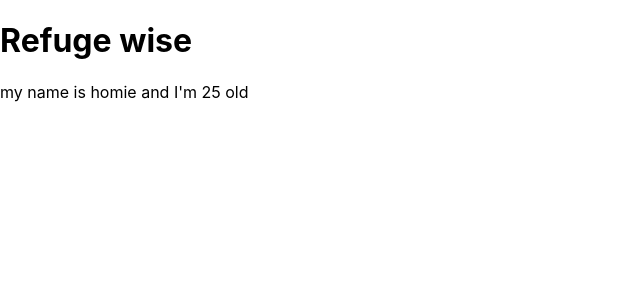
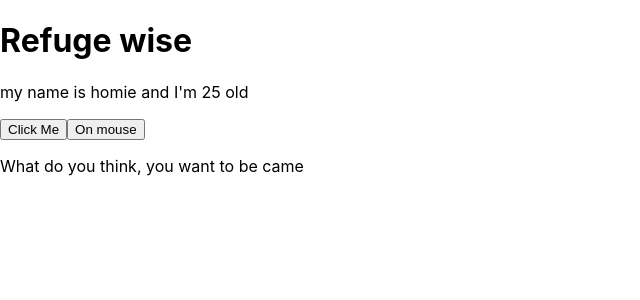
Before and after one commit to wagolemusa/reactpractice, a React (Create React App) app: page / in a window 1280 px wide. Shown: the top 300 px of the page, without its empty margins (0-640 px from the left). Built offline with nearby package versions, Linux system fonts and the light colour scheme.

Commit message:
create functions listen to DOM events - click mouseover copy and mouse over

```diff
--- a/src/App.js
+++ b/src/App.js
@@ -6,11 +6,30 @@ class App extends Component{
     name: 'homie',
     age:  '25'
   }
+
+  // function which anable  to click
+  handleClick(e){
+    console.log(e.target);
+  }
+
+  // function which anable Mouse move over
+  handleMouseOver(e){
+    console.log(e.target, e.pageX)
+  }
+  // function sends you massege when your copying
+  handleCopy(e){
+    console.log('Try beign original for once!');
+  }
+
   render(){
     return (
       <div className="app-connect">
         <h1>Refuge wise</h1>
         <p>my name is {this.state.name} and I'm {this.state.age} old</p>
+        <button onClick={this.handleClick}>Click Me</button>
+        <button onMouseOver={this.handleMouseOver}>On mouse</button>
+
+        <p onCopy={this.handleCopy}>What do you think, you want to be came</p>
       </div>
     )
   }
```
